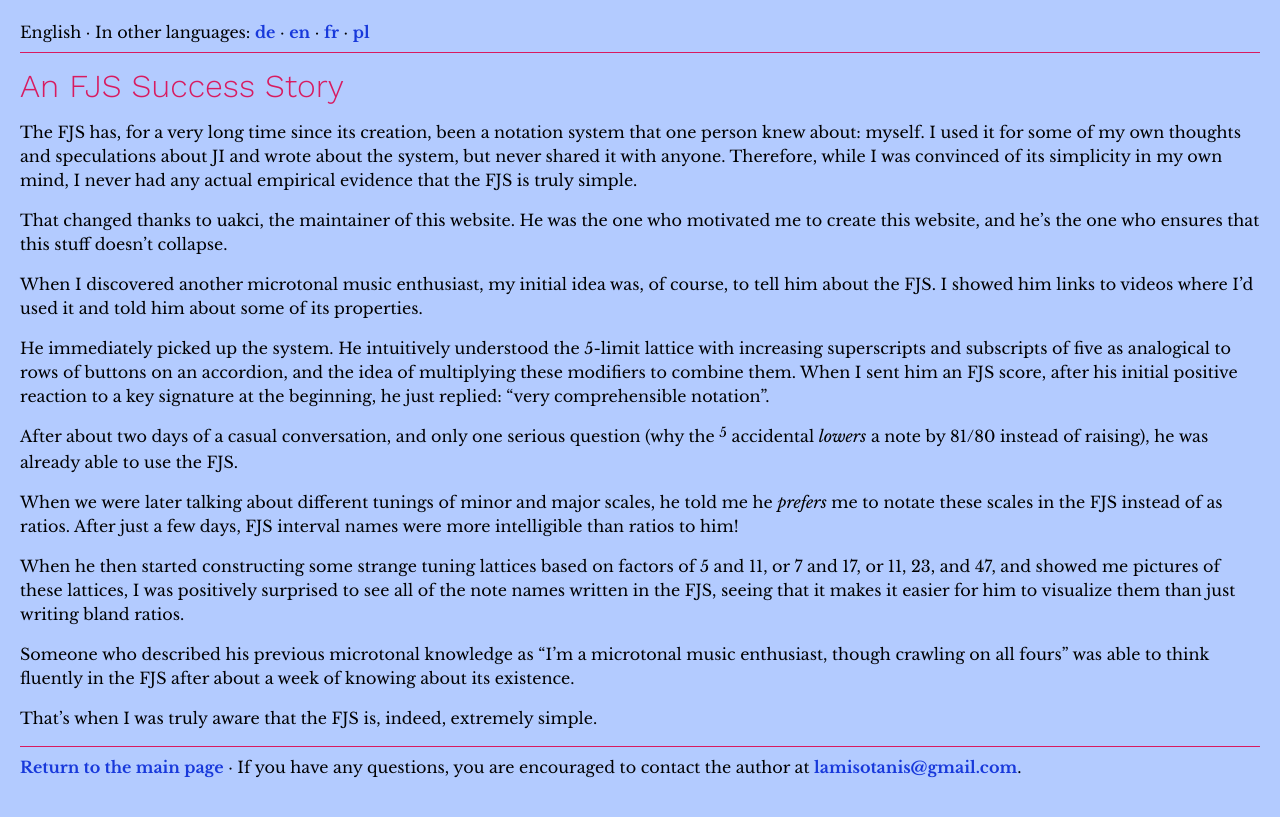
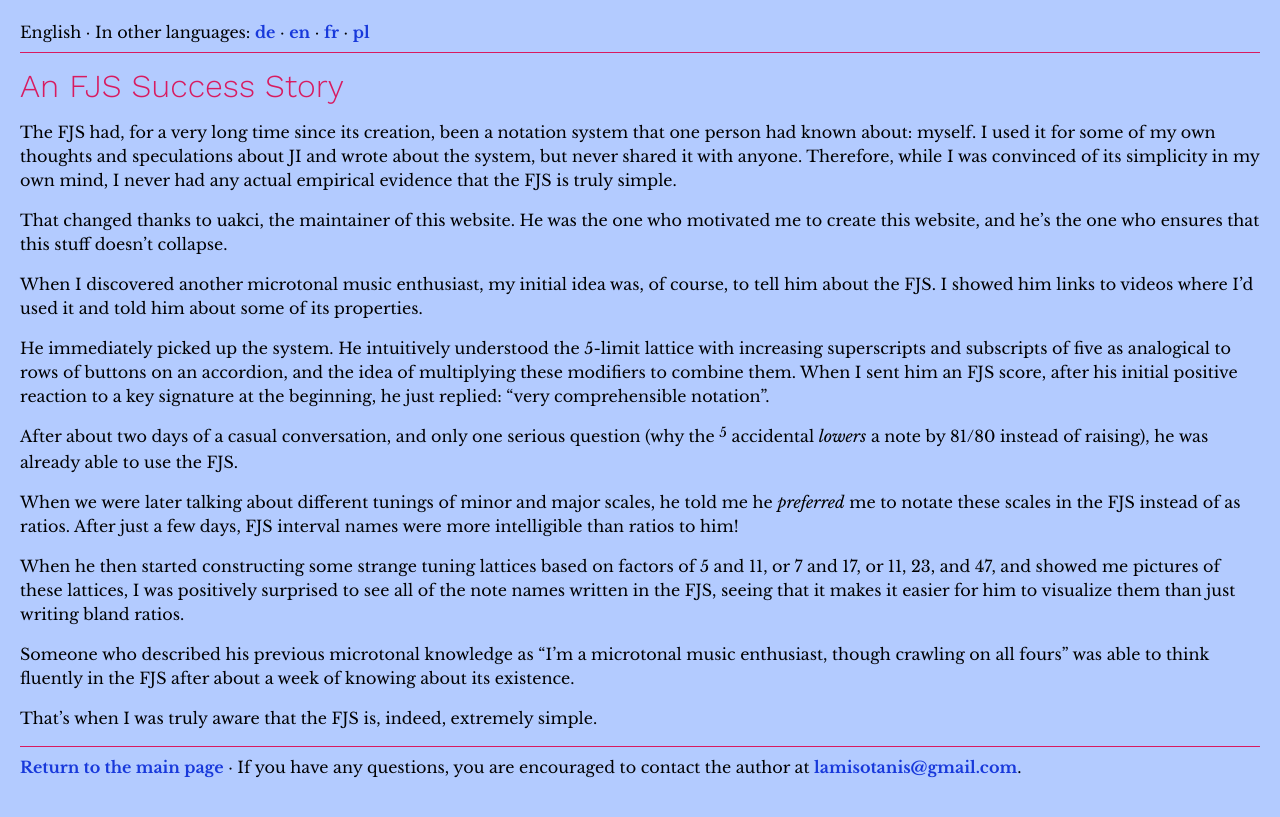
Before and after one commit to misotanni/misotanni.github.io, a Jekyll site: the page built from fjs/en/success.md, in a window 1280 px wide. Shown: the top 817 px of the page. Built offline with Jekyll 4.4.1, drawn with Linux system fonts in a browser that asks for light colours; our own code applies the rules of GitHub Pages for plain Markdown files.

Commit message:
la grammaire

```diff
--- a/fjs/en/success.md
+++ b/fjs/en/success.md
@@ -1,6 +1,6 @@
 # An FJS Success Story
 
-The FJS has, for a very long time since its creation, been a notation system that one person knew about: myself. I used it for some of my own thoughts and speculations about JI and wrote about the system, but never shared it with anyone. Therefore, while I was convinced of its simplicity in my own mind, I never had any actual empirical evidence that the FJS is truly simple.
+The FJS had, for a very long time since its creation, been a notation system that one person had known about: myself. I used it for some of my own thoughts and speculations about JI and wrote about the system, but never shared it with anyone. Therefore, while I was convinced of its simplicity in my own mind, I never had any actual empirical evidence that the FJS is truly simple.
 
 That changed thanks to uakci, the maintainer of this website. He was the one who motivated me to create this website, and he's the one who ensures that this stuff doesn't collapse.
 
@@ -10,7 +10,7 @@ He immediately picked up the system. He intuitively understood the 5-limit latti
 
 After about two days of a casual conversation, and only one serious question (why the <sup>5</sup> accidental *lowers* a note by 81/80 instead of raising), he was already able to use the FJS.
 
-When we were later talking about different tunings of minor and major scales, he told me he *prefers* me to notate these scales in the FJS instead of as ratios. After just a few days, FJS interval names were more intelligible than ratios to him!
+When we were later talking about different tunings of minor and major scales, he told me he *preferred* me to notate these scales in the FJS instead of as ratios. After just a few days, FJS interval names were more intelligible than ratios to him!
 
 When he then started constructing some strange tuning lattices based on factors of 5 and 11, or 7 and 17, or 11, 23, and 47, and showed me pictures of these lattices, I was positively surprised to see all of the note names written in the FJS, seeing that it makes it easier for him to visualize them than just writing bland ratios.
 
```
